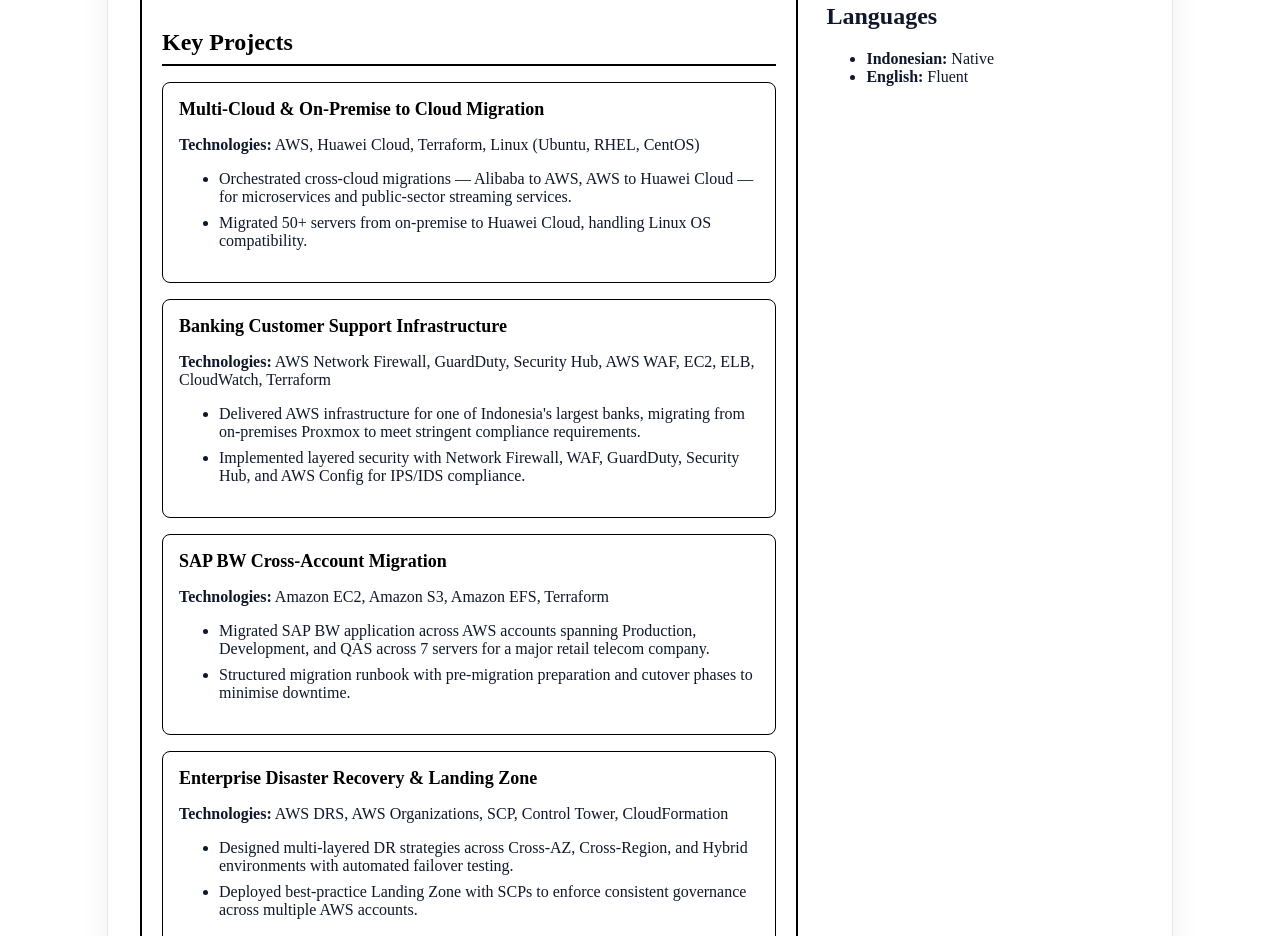
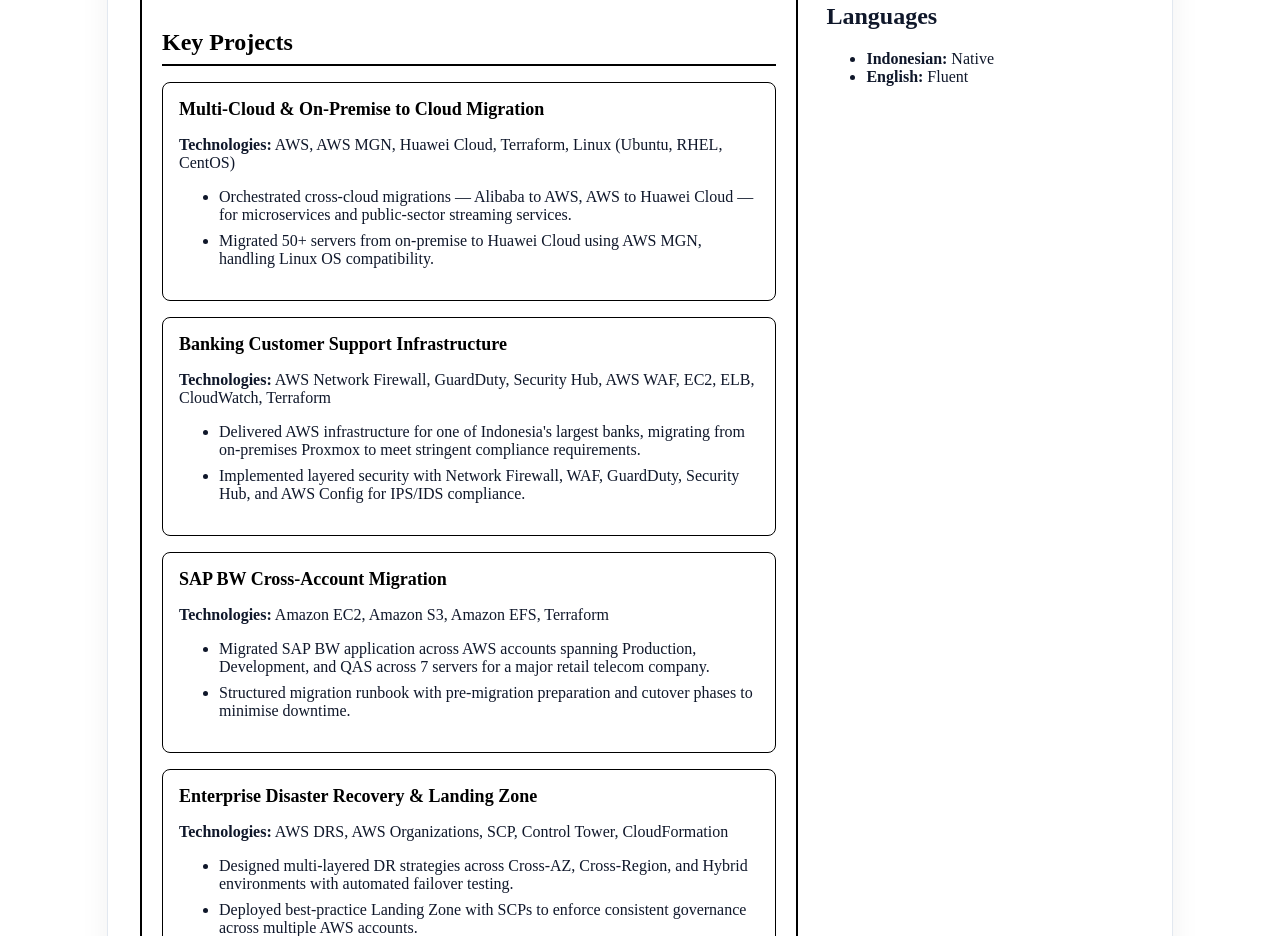
Before and after one commit to rizkiprass/resume, a plain HTML site: page index-short.html in a window 1280 px wide. Shown: the part 1450-2386 px from the top of the page. Drawn offline with Linux system fonts and the light colour scheme.

Commit message:
add AWS MGN to migration technologies

```diff
--- a/index-short.html
+++ b/index-short.html
@@ -101,11 +101,11 @@
 
           <div class="project">
             <h3>Multi-Cloud & On-Premise to Cloud Migration</h3>
-            <p><strong>Technologies:</strong> AWS, Huawei Cloud, Terraform, Linux (Ubuntu, RHEL, CentOS)</p>
+            <p><strong>Technologies:</strong> AWS, AWS MGN, Huawei Cloud, Terraform, Linux (Ubuntu, RHEL, CentOS)</p>
             <ul>
               <li>Orchestrated cross-cloud migrations — Alibaba to AWS, AWS to Huawei Cloud — for microservices and
                 public-sector streaming services.</li>
-              <li>Migrated 50+ servers from on-premise to Huawei Cloud, handling Linux OS compatibility.</li>
+              <li>Migrated 50+ servers from on-premise to Huawei Cloud using AWS MGN, handling Linux OS compatibility.</li>
             </ul>
           </div>
 
```
Also changed, not shown: index.html (+2 -2 lines).
